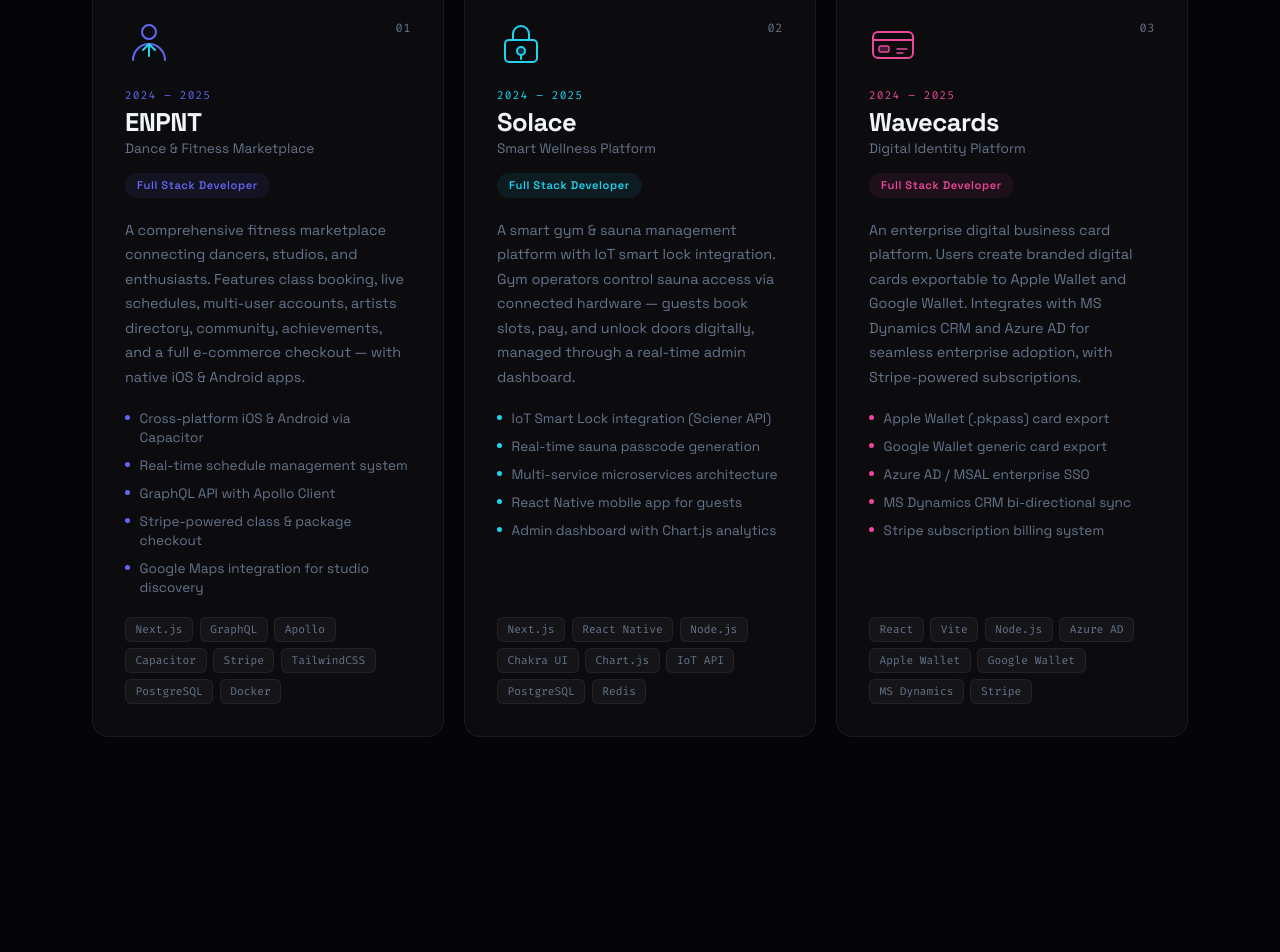
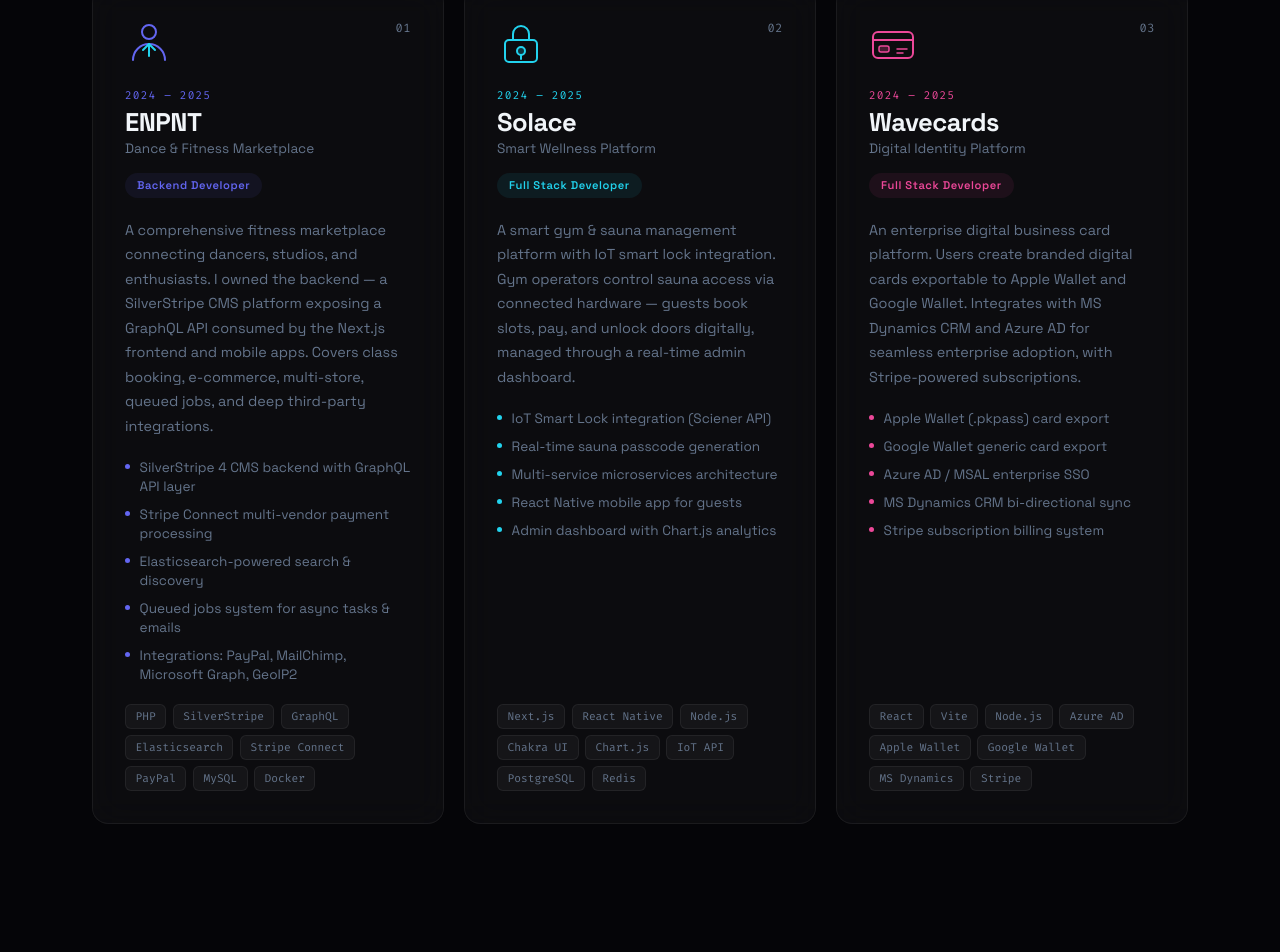
Before and after one commit to falhar/portfolio, a React (Vite) app: page / in a window 1280 px wide. Shown: the part 1229-2181 px from the top of the page. Built offline with nearby package versions, Linux system fonts and the light colour scheme; the HTML template or start-up script is replaced by a standard one.

Commit message:
chore: change enpnt detail

```diff
--- a/src/components/Projects.jsx
+++ b/src/components/Projects.jsx
@@ -8,16 +8,16 @@
     name: 'ENPNT',
     tagline: 'Dance & Fitness Marketplace',
     year: '2024 – 2025',
-    role: 'Full Stack Developer',
-    desc: 'A comprehensive fitness marketplace connecting dancers, studios, and enthusiasts. Features class booking, live schedules, multi-user accounts, artists directory, community, achievements, and a full e-commerce checkout — with native iOS & Android apps.',
+    role: 'Backend Developer',
+    desc: 'A comprehensive fitness marketplace connecting dancers, studios, and enthusiasts. I owned the backend — a SilverStripe CMS platform exposing a GraphQL API consumed by the Next.js frontend and mobile apps. Covers class booking, e-commerce, multi-store, queued jobs, and deep third-party integrations.',
     highlights: [
-      'Cross-platform iOS & Android via Capacitor',
-      'Real-time schedule management system',
-      'GraphQL API with Apollo Client',
-      'Stripe-powered class & package checkout',
-      'Google Maps integration for studio discovery',
+      'SilverStripe 4 CMS backend with GraphQL API layer',
+      'Stripe Connect multi-vendor payment processing',
+      'Elasticsearch-powered search & discovery',
+      'Queued jobs system for async tasks & emails',
+      'Integrations: PayPal, MailChimp, Microsoft Graph, GeoIP2',
     ],
-    tech: ['Next.js', 'GraphQL', 'Apollo', 'Capacitor', 'Stripe', 'TailwindCSS', 'PostgreSQL', 'Docker'],
+    tech: ['PHP', 'SilverStripe', 'GraphQL', 'Elasticsearch', 'Stripe Connect', 'PayPal', 'MySQL', 'Docker'],
     accent: '#6366f1',
     accentBg: 'rgba(99,102,241,0.08)',
     icon: (
```
